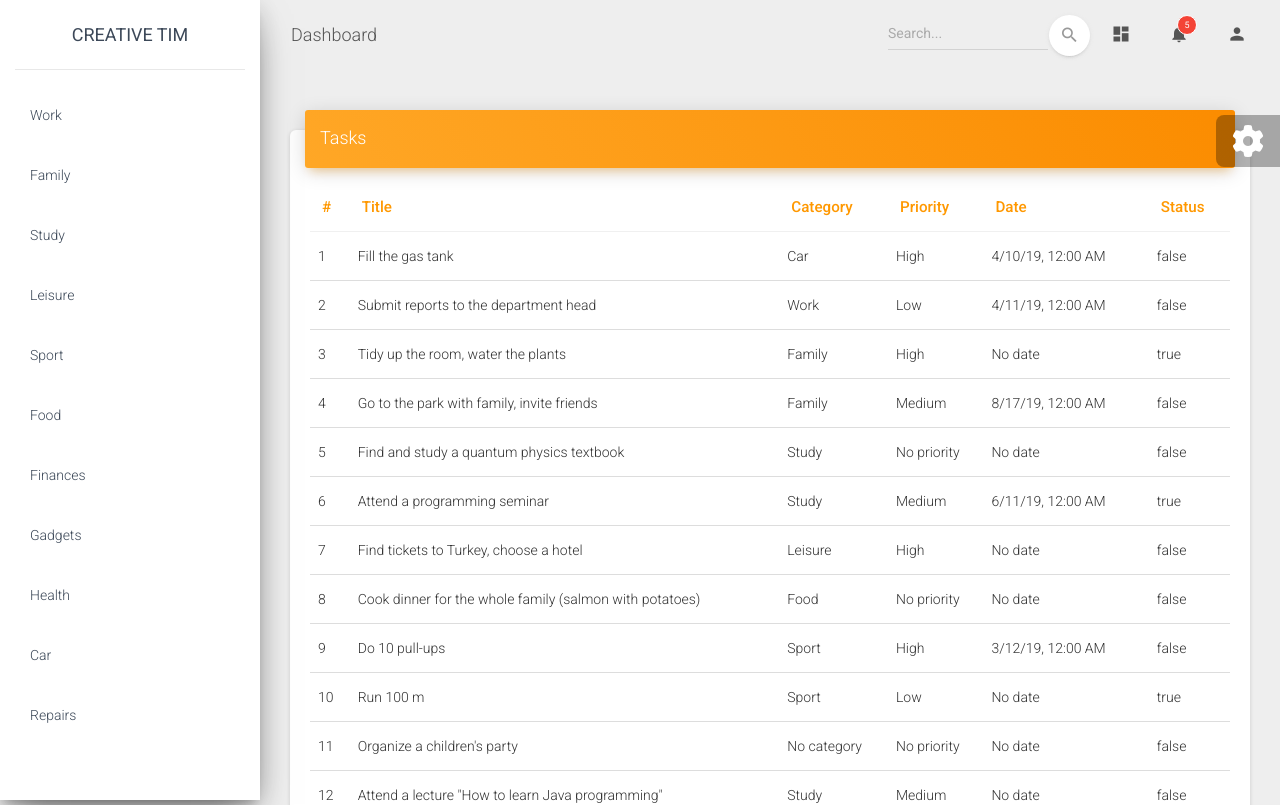
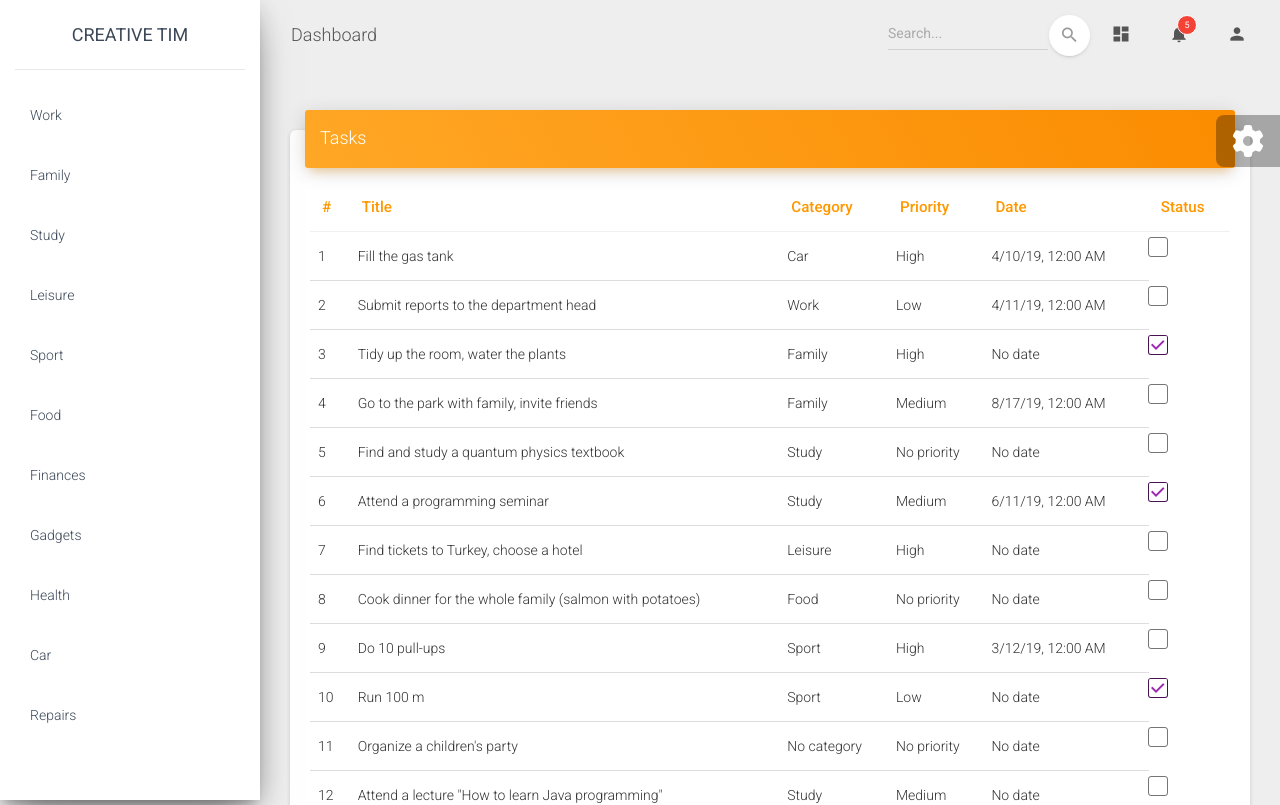
Before and after one commit to DenysSoldatenko/ToDo_project, an Angular app: page / in a window 1280 px wide. Shown: the top 805 px of the page. Built offline with nearby package versions, Linux system fonts and the light colour scheme.

Commit message:
Added form-check for completed tasks

```diff
--- a/src/app/views/tasks/tasks.component.html
+++ b/src/app/views/tasks/tasks.component.html
@@ -19,7 +19,14 @@
         <td>{{ task.category?.title ?? 'No category' }}</td>
         <td>{{ task.priority?.title ?? 'No priority' }}</td>
         <td>{{ task.date ? (task.date | date:'short') : 'No date' }}</td>
-        <td >{{ task.completed }}</td>
+        <div class="form-check">
+          <label class="form-check-label">
+            <input [checked]="task.completed" class="form-check-input" type="checkbox" value="">
+            <span class="form-check-sign">
+              <span class="check"></span>
+            </span>
+          </label>
+        </div>
       </tr>
       </tbody>
     </table>
```
